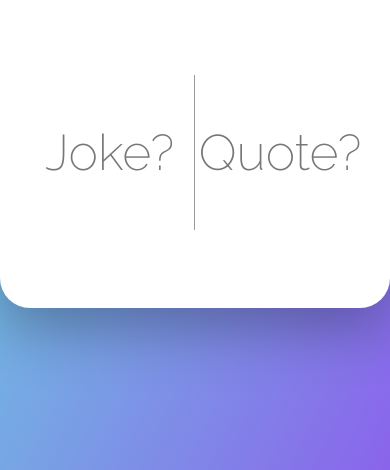
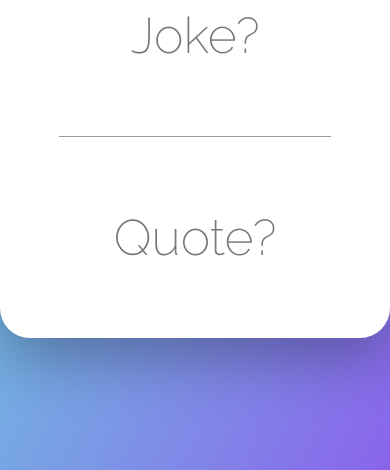
Before and after one commit to HUJDUR/quote-or-a-joke, a website with bundled scripts: page index.html in a window 390 px wide. Shown: the part 374-844 px from the top of the page. Built offline with nearby package versions, Linux system fonts and the light colour scheme.

Commit message:
Phone Responsiveness Implemented

```diff
--- a/sass/_components.scss
+++ b/sass/_components.scss
@@ -12,10 +12,19 @@
         color: $color-grey-2;
         font-weight: 200;
         font-size: 5rem;
+
+        @include respond(phone) {
+            width: 80%;
+        }
     }
 
     &__joke {
         border-right: $border-1;
+
+        @include respond(phone) {
+            border-right: none;
+            border-bottom: $border-1;
+        }
     }
 
     &__reload, &__opposite{
--- a/sass/_layout.scss
+++ b/sass/_layout.scss
@@ -15,10 +15,14 @@
         height: 45rem;
     }
 
-    @include respond(phone) {
+    @include respond(medium) {
         height: 52rem;
         width: 100%;
         border-radius: 3rem;
+    }
+
+    @include respond(phone) {
+        height: 58rem;
     }
 
     &__paragraph {
@@ -29,6 +33,11 @@
         color: $color-grey-1;
         width: 90%;
         border-bottom: $border-1;
+
+        @include respond(phone) {
+            font-size: 5.5rem;
+            width: 98%;
+        }
     }
 }
 
@@ -39,6 +48,11 @@
     flex-grow: 1;
 
     padding: 0 2.5rem;
+
+    @include respond(phone) {
+        flex-direction: column;
+        justify-content: space-evenly;
+    }
 }
 
 .result {
--- a/sass/_mixins.scss
+++ b/sass/_mixins.scss
@@ -1,5 +1,8 @@
 @mixin respond($breakpoint) {
     @if $breakpoint == phone {
+        @media only screen and (max-width: 31.25em) { @content };    //500px
+    }
+    @if $breakpoint == medium {
         @media only screen and (max-width: 37.5em) { @content };    //600px
     }
     @if $breakpoint == tab-port {
```
Also changed, not shown: css/style.css.
